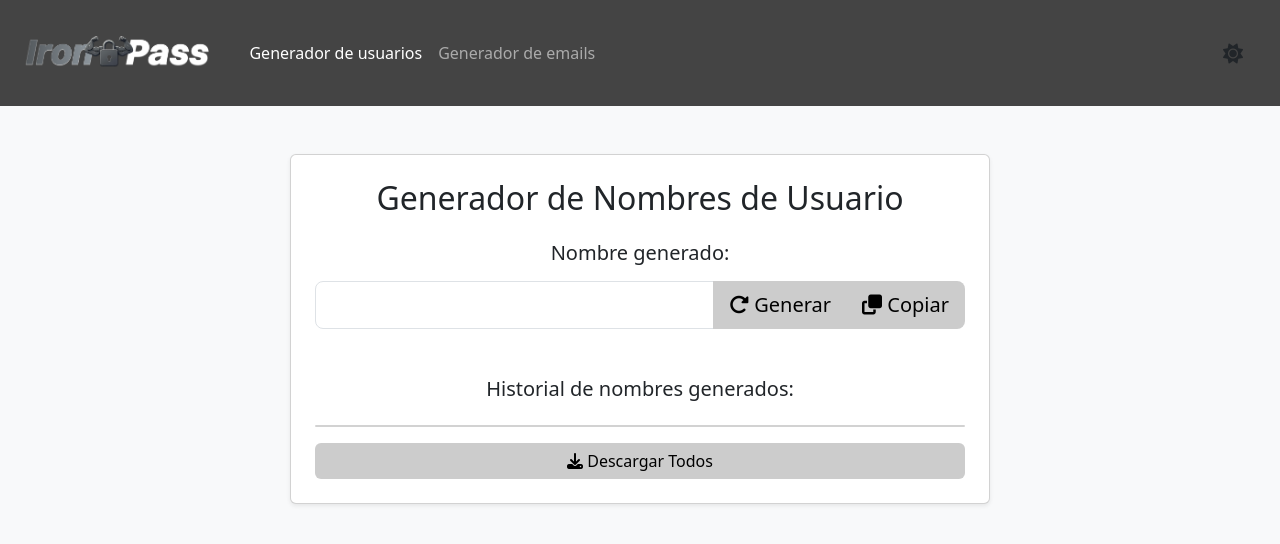
After one commit to Danielcmjobs/PROJ_BRIANDA, a Flask app: page /genuser in a window 1280 px wide. The commit adds this page. Shown: the top 544 px of the page. Run offline with Flask 3, Linux system fonts and the light colour scheme.

Commit message:
20250220_cambios
- Agregada la pestaña de "Generador de Usuarios". Esta genera de forma aleatoria a partir de una biblioteca de nombres y adjetivos un nuevo usuario. Existe también un historial que guarda los últimos usuarios y permite descargarlos.

```diff
--- a/app.py
+++ b/app.py
@@ -37,6 +37,10 @@ def home():
 def email():
     return render_template('/email.html')
 
+@app.route('/genuser')
+def genuser():
+    return render_template('/genuser.html')
+
 @app.route('/generate', methods=['POST'])
 def generate():
     """Maneja la petición para generar una contraseña."""
@@ -54,5 +58,20 @@ def generate_random_email():
     email = generate_email()
     return jsonify({"email": email})
 
+def generate_username():
+    """Genera un nombre de usuario aleatorio."""
+    prefixes = ["Dark", "Shadow", "Fire", "Crystal", "Magic", "Silver", "Golden"]
+    suffixes = ["Wolf", "Fox", "Gamer", "Dragon", "Phantom", "Hunter", "Knight"]
+    random_prefix = random.choice(prefixes)
+    random_suffix = random.choice(suffixes)
+    random_num = random.randint(0, 99)
+    return f"{random_prefix}{random_suffix}{random_num}"[:20]
+
+@app.route('/generate_username', methods=['GET'])
+def generate_random_username():
+    """Genera y devuelve un nombre de usuario aleatorio."""
+    username = generate_username()
+    return jsonify({"username": username})
+
 if __name__ == '__main__':
     app.run(debug=True)
--- /dev/null
+++ b/static/js/genuserscript.js
@@ -0,0 +1,67 @@
+document.addEventListener("DOMContentLoaded", function () {
+    // Referencias a elementos del DOM
+    const usernameField = document.getElementById("username-field");
+    const generateBtn = document.getElementById("generate-btn");
+    const copyBtn = document.getElementById("copy-btn");
+    const historyList = document.getElementById("history-list");
+    const downloadAllBtn = document.getElementById("download-all-btn");
+
+    const history = [];
+
+    function generateUsername() {
+        fetch('/generate_username')
+            .then(response => response.json())
+            .then(data => {
+                usernameField.value = data.username;
+                addToHistory(data.username);
+            })
+            .catch(error => console.error('Error:', error));
+    }
+
+    function addToHistory(username) {
+        if (!history.includes(username)) {
+            history.push(username);
+            const listItem = document.createElement("li");
+            listItem.className = "list-group-item d-flex justify-content-between align-items-center";
+            listItem.textContent = username;
+
+            const downloadBtn = document.createElement("button");
+            downloadBtn.className = "btn btn-sm btn-grey";
+            downloadBtn.innerHTML = '<i class="fa-solid fa-download"></i>';
+            downloadBtn.onclick = () => downloadSingle(username);
+
+            listItem.appendChild(downloadBtn);
+            historyList.appendChild(listItem);
+        }
+    }
+
+    function copyToClipboard() {
+        const copyText = usernameField.value;
+        navigator.clipboard.writeText(copyText).then(() => {
+            alert("¡Nombre copiado!");
+        }).catch(err => {
+            console.error("Error al copiar:", err);
+        });
+    }
+
+    function downloadSingle(username) {
+        const blob = new Blob([username], { type: "text/plain" });
+        const link = document.createElement("a");
+        link.href = URL.createObjectURL(blob);
+        link.download = `${username}.txt`;
+        link.click();
+    }
+
+    function downloadAll() {
+        if (history.length === 0) return;
+        const blob = new Blob([history.join("\n")], { type: "text/plain" });
+        const link = document.createElement("a");
+        link.href = URL.createObjectURL(blob);
+        link.download = "historial_usuarios.txt";
+        link.click();
+    }
+
+    generateBtn.addEventListener("click", generateUsername);
+    copyBtn.addEventListener("click", copyToClipboard);
+    downloadAllBtn.addEventListener("click", downloadAll);
+});
--- /dev/null
+++ b/templates/genuser.html
@@ -0,0 +1,96 @@
+<!DOCTYPE html>
+<html lang="es">
+<head>
+  <meta charset="UTF-8" />
+  <meta name="viewport" content="width=device-width, initial-scale=1.0"/>
+  <title>Ironpass - Generador de Usuarios</title>
+
+  <!-- Bootstrap CSS -->
+  <link href="https://cdn.jsdelivr.net/npm/bootstrap@5.3.0/dist/css/bootstrap.min.css" rel="stylesheet">
+  <!-- Font Awesome (para iconos) -->
+  <link rel="stylesheet" href="https://cdnjs.cloudflare.com/ajax/libs/font-awesome/6.2.0/css/all.min.css" />
+
+  <style>
+    .dark-mode { background-color: #576069 !important; color: #f8f9fa !important; }
+    .dark-mode .navbar { background-color: #576069 !important; }
+    .btn-grey { background-color: #ccc; color: #000; border: none; transition: background-color 0.3s ease; }
+    .btn-grey:hover { background-color: #999; color: #fff; }
+  </style>
+</head>
+<body class="bg-light">
+
+    <nav class="navbar navbar-expand-lg navbar-dark" style="background-color: #444;">
+        <div class="container-fluid px-4">
+          <!-- Logo + Ironpass -->
+          <a class="navbar-brand d-flex align-items-center" href="/">
+            <img
+              src="/static/img/logo.png"
+              alt="Logo Ironpass"
+              style="height: 80px; margin-right: 16px;"
+            >
+          </a>
+
+          <button
+            class="navbar-toggler"
+            type="button"
+            data-bs-toggle="collapse"
+            data-bs-target="#navbarSupportedContent"
+            aria-controls="navbarSupportedContent"
+            aria-expanded="false"
+            aria-label="Toggle navigation"
+          >
+            <span class="navbar-toggler-icon"></span>
+          </button>
+
+          <div class="collapse navbar-collapse" id="navbarSupportedContent">
+            <!-- Opciones de la navbar -->
+            <ul class="navbar-nav me-auto mb-2 mb-lg-0">
+              <li class="nav-item">
+                <a class="nav-link active" href="/genuser">Generador de usuarios</a>
+              </li>
+              <li class="nav-item">
+                <a class="nav-link" href="/email">Generador de emails</a>
+              </li>
+            </ul>
+            <!-- Botón modo claro/oscuro (al final) -->
+            <button
+              id="toggle-theme-btn"
+              class="btn"
+              type="button"
+              aria-label="Cambiar tema"
+            >
+              <i class="fa-solid fa-sun fa-lg"></i>
+            </button>
+          </div>
+        </div>
+      </nav>
+
+  <div class="container mt-5 text-center">
+    <div class="card mx-auto p-4 shadow-sm" style="max-width: 700px;">
+      <h2 class="mb-4">Generador de Nombres de Usuario</h2>
+      <div class="mb-4">
+        <h5 class="mb-3">Nombre generado:</h5>
+        <div class="input-group input-group-lg">
+          <input type="text" id="username-field" class="form-control text-center" readonly>
+          <button id="generate-btn" class="btn btn-grey">
+            <i class="fa-solid fa-rotate-right"></i> Generar
+          </button>
+          <button id="copy-btn" class="btn btn-grey">
+            <i class="fa-solid fa-copy"></i> Copiar
+          </button>
+        </div>
+      </div>
+
+      <h5 class="mt-4">Historial de nombres generados:</h5>
+      <ul id="history-list" class="list-group mt-3"></ul>
+      <button id="download-all-btn" class="btn btn-grey mt-3">
+        <i class="fa-solid fa-download"></i> Descargar Todos
+      </button>
+    </div>
+  </div>
+
+  <!-- Bootstrap JS -->
+  <script src="https://cdn.jsdelivr.net/npm/bootstrap@5.3.0/dist/js/bootstrap.bundle.min.js"></script>
+  <script src="/static/js/genuserscript.js"></script>
+</body>
+</html>
--- a/templates/index.html
+++ b/templates/index.html
@@ -97,7 +97,7 @@
   <nav class="navbar navbar-expand-lg navbar-dark" style="background-color: #444;">
     <div class="container-fluid px-4">
       <!-- Logo + Ironpass -->
-      <a class="navbar-brand d-flex align-items-center" href="#">
+      <a class="navbar-brand d-flex align-items-center" href="/">
         <img
           src="/static/img/logo.png"
           alt="Logo Ironpass"
@@ -121,10 +121,10 @@
         <!-- Opciones de la navbar -->
         <ul class="navbar-nav me-auto mb-2 mb-lg-0">
           <li class="nav-item">
-            <a class="nav-link active" href="#">Opción 1</a>
+            <a class="nav-link active" href="/genuser">Generador de usuarios</a>
           </li>
           <li class="nav-item">
-            <a class="nav-link" href="/email">Opcion 2</a>
+            <a class="nav-link" href="/email">Generador de emails</a>
           </li>
         </ul>
         <!-- Botón modo claro/oscuro (al final) -->
```
Also changed, not shown: templates/email.html (+29 -4 lines).
